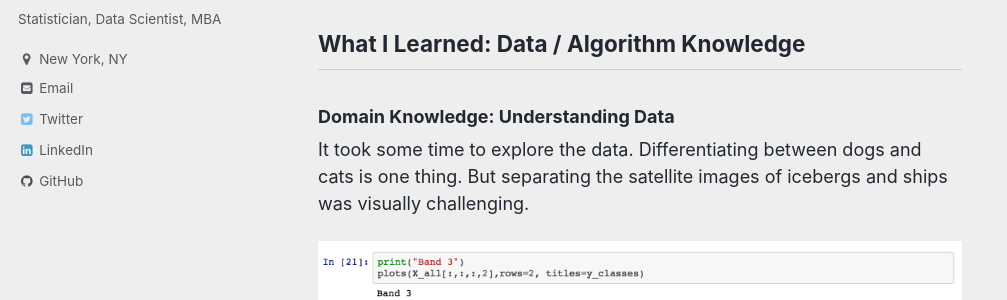
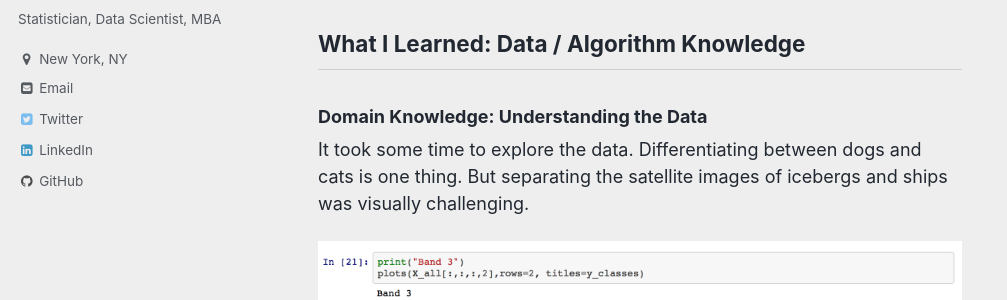
Before and after one commit to reshamas/reshamas.github.io, a Jekyll site: the page built from _posts/2018-04-18-my-first-kaggle-competition.md, in a window 1280 px wide and 900 px high, scrolled down 2958 px. Shown: the part 154-454 px from the top of the window, without its empty margins (0-1007 px from the left). Built offline with Jekyll 4.4.1, drawn with Linux system fonts in a browser that asks for light colours; emoji names are drawn with the system emoji font.

Commit message:
Update 2018-04-18-my-first-kaggle-competition.md

```diff
--- a/_posts/2018-04-18-my-first-kaggle-competition.md
+++ b/_posts/2018-04-18-my-first-kaggle-competition.md
@@ -55,7 +55,7 @@ I learned of some shortcuts for Jupyter Notebook from the fastai lectures and wr
 
 ## What I Learned:  Data / Algorithm Knowledge
 
-### Domain Knowledge:  Understanding Data
+### Domain Knowledge:  Understanding the Data
 It took some time to explore the data.  Differentiating between dogs and cats is one thing.  But separating the satellite images of icebergs and ships was visually challenging.
 
 <img src="../assets/images/ship_iceberg.png" align="center"    >
```
